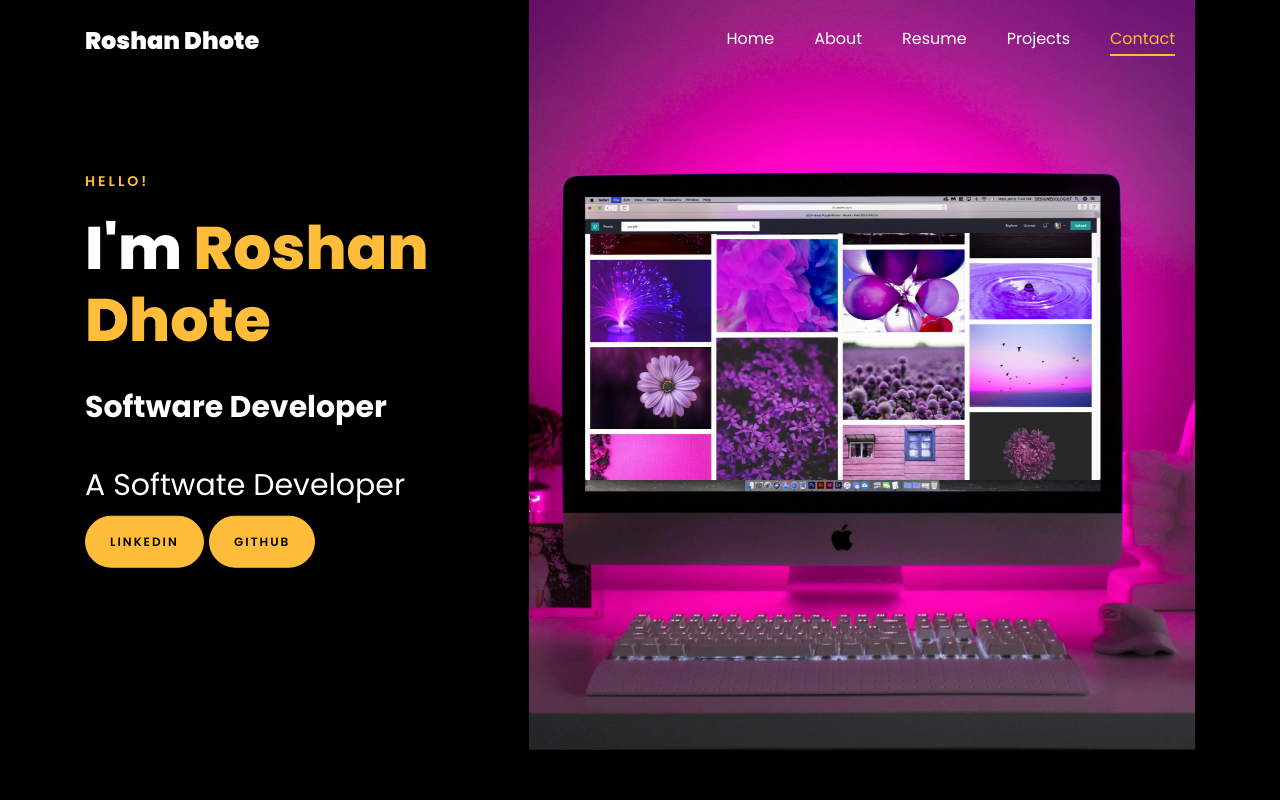
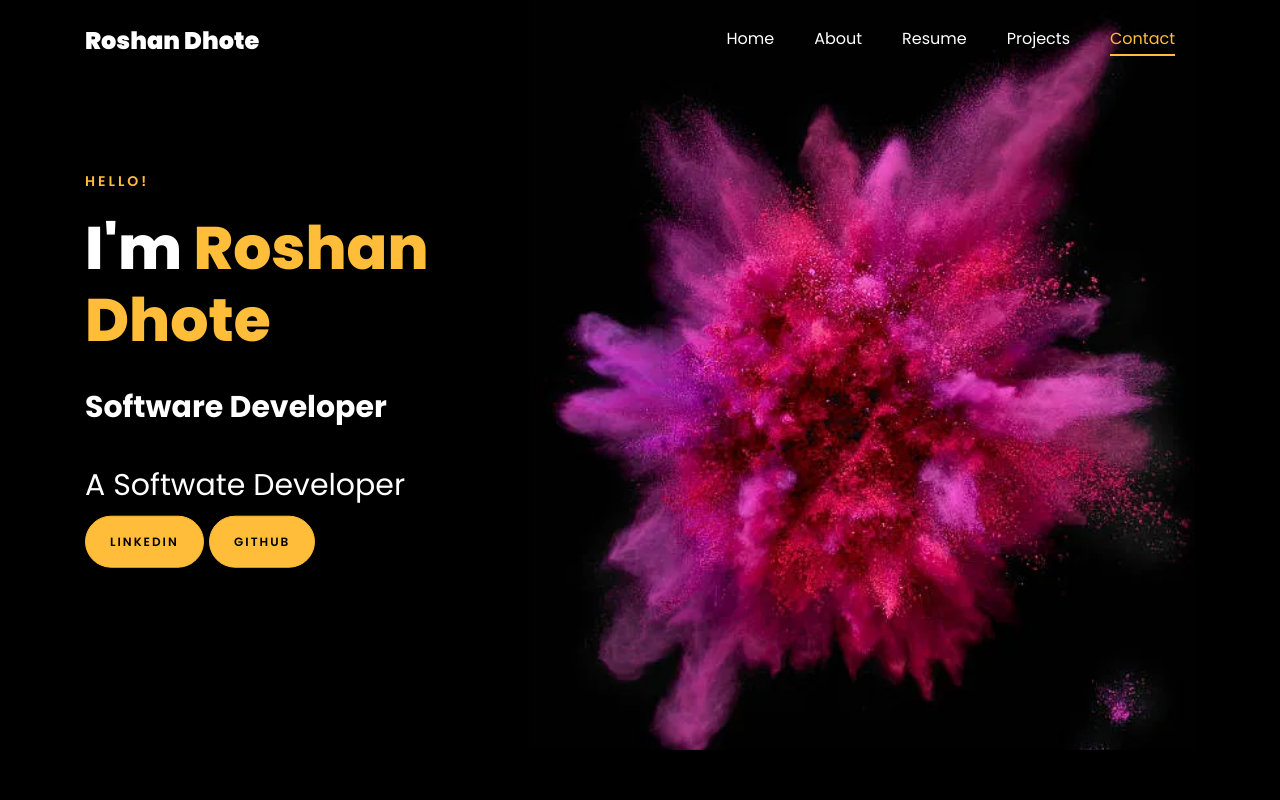
Before and after one commit to RoshansGit77/portfolio, a plain HTML site: page index.html in a window 1280 px wide. Shown: the top 800 px of the page. Drawn offline with Linux system fonts and the light colour scheme; files whose address does not match are found by name.

Commit message:
Update index.html

```diff
--- a/index.html
+++ b/index.html
@@ -140,7 +140,7 @@
 	      	<div class="overlay"></div>
 	         <div class="container">
 	          <div class="row d-md-flex no-gutters slider-text align-items-end justify-content-end" data-scrollax-parent="true">
-	          	<div class="one-third js-fullheight order-md-last img" style="background-image:url(portfolio_image.jpg);">
+	          	<div class="one-third js-fullheight order-md-last img" style="background-image:url(images/bg_img.webp);">
 	          	 <div class="overlay"></div>
 	          	</div>
 		          <div class="one-forth d-flex  align-items-center ftco-animate" data-scrollax=" properties: { translateY: '70%' }">
```
